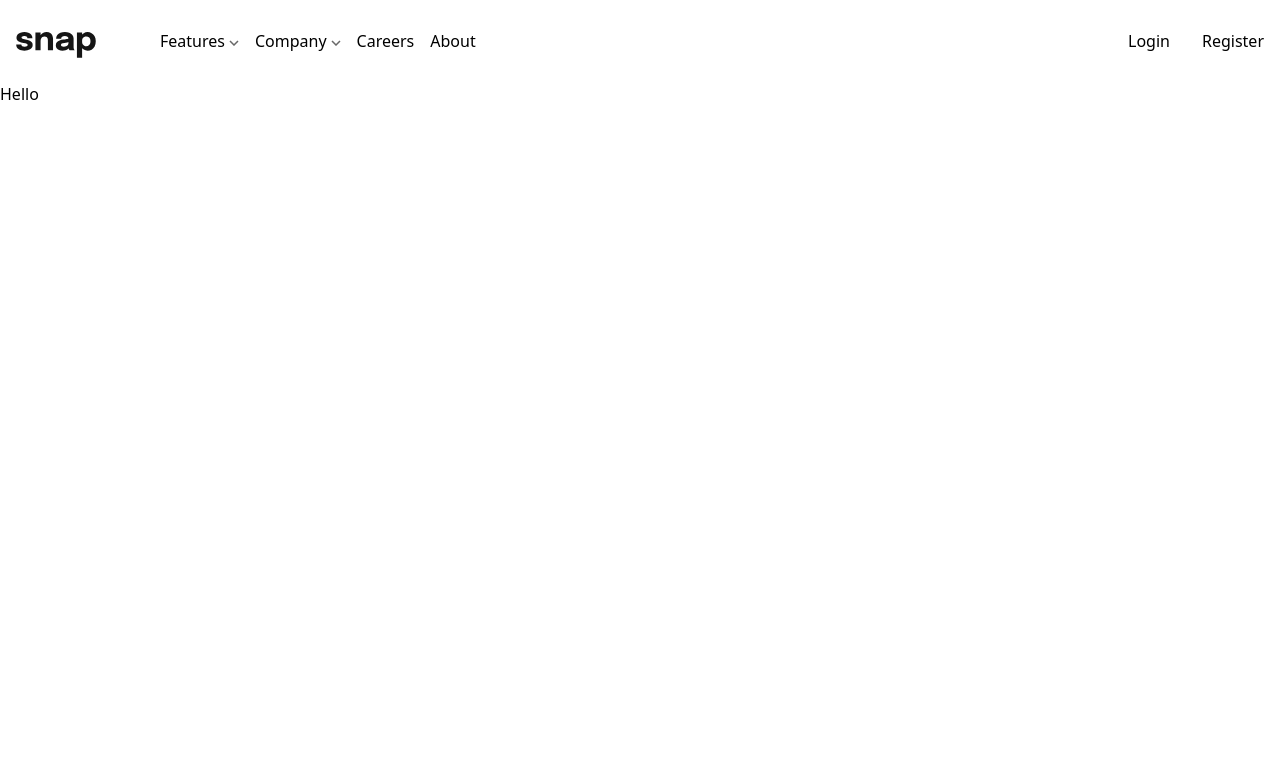
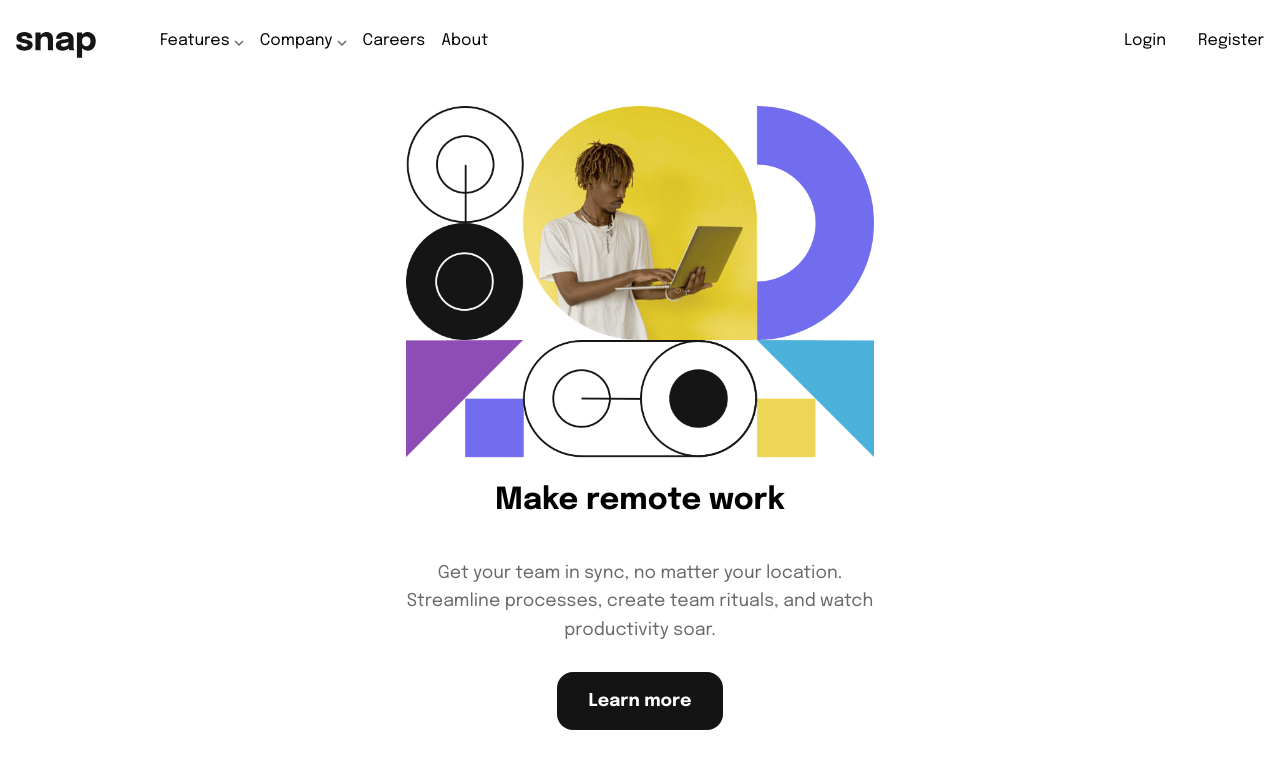
Before and after one commit to salmafadlabdulrahman/introsection, a Next.js app: page / in a window 1280 px wide. Shown: the top 768 px of the page. Built offline with nearby package versions, Linux system fonts and the light colour scheme.

Commit message:
build the hero section

```diff
--- /dev/null
+++ b/app/components/Hero.tsx
@@ -0,0 +1,28 @@
+import Image from "next/image";
+import React from "react";
+
+const Hero = () => {
+  return (
+    <main>
+      <div className="max-w-[500px] px-4 py-6 m-auto">
+        <Image
+          src={"/assets/images/image-hero-mobile.png"}
+          alt="hero image"
+          width={500}
+          height={500}
+          className="w-full"
+        />
+        <div className="text-center mt-5">
+          <h4 className="font-bold text-[1.9em]">Make remote work</h4>
+          <p className="text-mediumGray text-[1.1em] leading-[1.6em] max-w-[500px] mt-9">
+            Get your team in sync, no matter your location. Streamline
+            processes, create team rituals, and watch productivity soar.
+          </p>
+          <button className="bg-black text-white py-4 px-8 rounded-2xl mt-7 font-bold text-[1.1em]">Learn more</button>
+        </div>
+      </div>
+    </main>
+  );
+};
+
+export default Hero;
--- a/app/globals.css
+++ b/app/globals.css
@@ -1,3 +1,5 @@
+@import url("https://fonts.googleapis.com/css2?family=Epilogue:ital,wght@0,100..900;1,100..900&family=Noto+Sans:ital,wght@0,100..900;1,100..900&family=Poppins:ital,wght@0,100;0,200;0,300;0,400;0,500;0,600;0,700;0,800;0,900;1,100;1,200;1,300;1,400;1,500;1,600;1,700;1,800;1,900&display=swap");
+
 @tailwind base;
 @tailwind components;
 @tailwind utilities;
@@ -8,8 +10,12 @@
   box-sizing: border-box;
 }
 
+body {
+  font-family: "Epilogue", serif;
+}
+
 @layer utilities {
   .flex-items {
-    @apply flex items-center
+    @apply flex items-center;
   }
 }
--- a/app/page.tsx
+++ b/app/page.tsx
@@ -1,5 +1,9 @@
+import Hero from "./components/Hero";
+
 export default function Home() {
   return (
-    <div>Hello</div>
+    <div>
+      <Hero />
+    </div>
   );
 }
--- a/tailwind.config.ts
+++ b/tailwind.config.ts
@@ -9,8 +9,9 @@
   theme: {
     extend: {
       colors: {
-        background: "var(--background)",
-        foreground: "var(--foreground)",
+        gray: "hsl(0, 0%, 98%)",
+        mediumGray: "hsl(0, 0%, 41%)",
+        black: "hsl(0, 0%, 8%)"
       },
     },
   },
```
Also changed, not shown: 2 other files (tests, documents, lock files or other folders).
